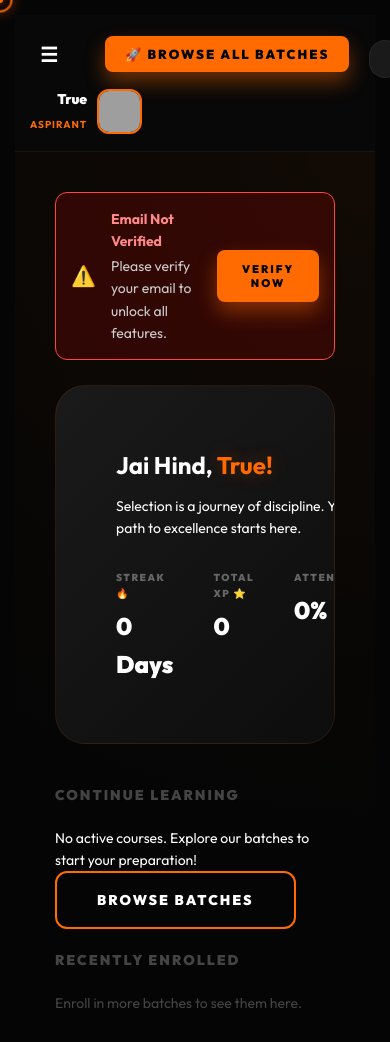
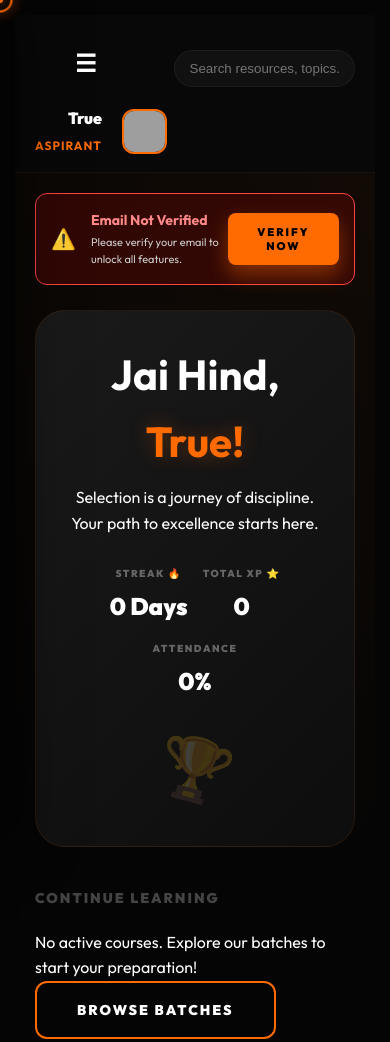
Before and after one commit to dubeyom1406-hue/niti-kavya, a website built with Vite: page portal.html in a window 390 px wide. Shown: the top 1042 px of the page. Built offline with nearby package versions, Linux system fonts and the light colour scheme; sample sign-in values are in the browser's storage; grey boxes are pictures that could not be loaded.

```diff
--- a/portal.css
+++ b/portal.css
@@ -93,7 +93,7 @@
     display: flex;
     justify-content: space-between;
     align-items: center;
-    padding: 0 40px;
+    padding: 0 25px;
     z-index: 90;
 }
 
@@ -108,6 +108,12 @@
     font-size: 13px !important;
     font-weight: 800 !important;
     white-space: nowrap;
+}
+
+.header-search {
+    flex: 1;
+    max-width: 400px;
+    margin: 0 20px;
 }
 
 .header-search input {
@@ -116,7 +122,7 @@
     padding: 12px 25px;
     border-radius: 30px;
     color: white;
-    width: 250px;
+    width: 100%;
     outline: none;
     transition: var(--transition);
 }
@@ -1066,6 +1072,7 @@
     letter-spacing: -0.5px;
     background: linear-gradient(to right, #fff, #aaa);
     -webkit-background-clip: text;
+    background-clip: text;
     -webkit-text-fill-color: transparent;
     margin-bottom: 8px;
 }
@@ -1389,112 +1396,147 @@
 
 @media (max-width: 900px) {
 
-    /* Show Hamburger on Mobile */
+    /* Hamburger & Sidebar Fix */
     #mobile-menu-toggle {
         display: block !important;
-        font-size: 20px;
-        padding: 5px 10px;
+        font-size: 24px;
         background: transparent;
         border: none;
         color: white;
-    }
-
-    /* Hide Sidebar by Default */
+        cursor: pointer;
+        z-index: 1001;
+    }
+
     .portal-sidebar {
+        display: flex;
+        position: fixed;
+        left: -100%;
+        top: 0;
+        height: 100vh;
+        z-index: 1000;
+        transition: 0.4s cubic-bezier(0.4, 0, 0.2, 1);
+        box-shadow: 20px 0 50px rgba(0, 0, 0, 0.5);
+    }
+
+    .portal-sidebar.active {
+        left: 0;
+    }
+
+    /* Fixed Sidebar Overlay */
+    .portal-container::before {
+        content: '';
+        position: fixed;
+        top: 0;
+        left: 0;
+        width: 100%;
+        height: 100%;
+        background: rgba(0, 0, 0, 0.7);
+        backdrop-filter: blur(5px);
+        z-index: 999;
         display: none;
-    }
-
-    /* Fix Header for Mobile */
+        opacity: 0;
+        transition: 0.3s;
+    }
+
+    .portal-sidebar.active~.portal-main::after {
+        content: '';
+        position: fixed;
+        top: 0;
+        left: 0;
+        width: 100%;
+        height: 100%;
+        background: rgba(0, 0, 0, 0.5);
+        z-index: 998;
+    }
+
+    .portal-container {
+        flex-direction: column;
+    }
+
+    .portal-main {
+        width: 100vw;
+        height: 100vh;
+    }
+
+    .portal-header {
+        padding: 15px 20px;
+        height: auto;
+        flex-wrap: wrap;
+        gap: 10px;
+    }
+
+    .header-left {
+        width: 100%;
+        justify-content: space-between;
+    }
+
     .header-search {
-        display: block !important;
+        display: block;
         width: 100%;
         order: 3;
-        margin-top: 10px;
+        margin: 10px 0 0 0;
+        max-width: none;
     }
 
     .header-search input {
         width: 100%;
         padding: 10px 15px;
-        font-size: 14px;
-        background: #1a1a1a;
-    }
-
-    .portal-header {
+    }
+
+    .browse-btn {
+        display: none;
+    }
+
+    .portal-content {
+        padding: 20px;
+    }
+
+    /* Dashboard & Grid Fixes */
+    .welcome-banner,
+    .welcome-banner-premium {
+        padding: 30px;
+        flex-direction: column;
+        text-align: center;
+        gap: 20px;
+    }
+
+    .welcome-stats,
+    .dashboard-stats-row {
+        gap: 15px;
+        justify-content: center;
+        flex-wrap: wrap;
+    }
+
+    .premium-dashboard-grid,
+    .dashboard-grid,
+    .theater-layout {
+        grid-template-columns: 1fr !important;
+        gap: 20px;
+    }
+
+    .resume-card-premium {
+        flex-direction: column;
+        text-align: center;
+        padding: 20px;
+    }
+
+    .resume-img {
+        width: 100%;
         height: auto;
-        padding: 15px;
-        flex-wrap: wrap;
-        gap: 10px;
-    }
-
-    .header-left {
-        flex: 1;
-    }
-
-    .header-user {
-        display: flex !important;
-        gap: 10px;
-    }
-
-    .user-info {
-        display: block !important;
-        text-align: right;
-    }
-
-    .user-name {
-        font-size: 14px;
-    }
-
-    .user-role {
-        font-size: 10px;
-    }
-
-    /* Adjust Layout */
-    .portal-container {
+        max-width: 300px;
+    }
+
+    .video-header-row {
         flex-direction: column;
-    }
-
-    /* Smooth Zoom Handling */
-    /* Smooth Zoom Handling */
-    .portal-main {
-        width: 100%;
-        max-width: 100vw;
-        height: auto;
-        overflow: visible;
-        display: block;
-    }
-
-    .portal-content {
-        width: 100%;
-        max-width: 100vw;
-        overflow: visible;
-        height: auto;
-        padding-bottom: 60px;
-    }
-
-    /* Box Adjustment: Stacking */
-    .dashboard-grid,
-    .premium-dashboard-grid,
-    .theater-layout,
-    .video-grid {
-        display: flex;
-        flex-direction: column;
-        gap: 20px;
-    }
-
-    /* Text Adjustment */
-    h1 {
-        font-size: 24px !important;
-    }
-
-    h2 {
-        font-size: 20px !important;
-    }
-
-    p {
-        font-size: 14px !important;
-    }
-
-    .welcome-visual {
-        display: none;
-    }
-}
+        gap: 15px;
+    }
+
+    /* Table Responsiveness */
+    .admin-card {
+        overflow-x: auto;
+    }
+
+    table {
+        min-width: 500px;
+    }
+}
```
Also changed, not shown: admin.html (+83 -1 lines), admin.js (+27 -0 lines).
